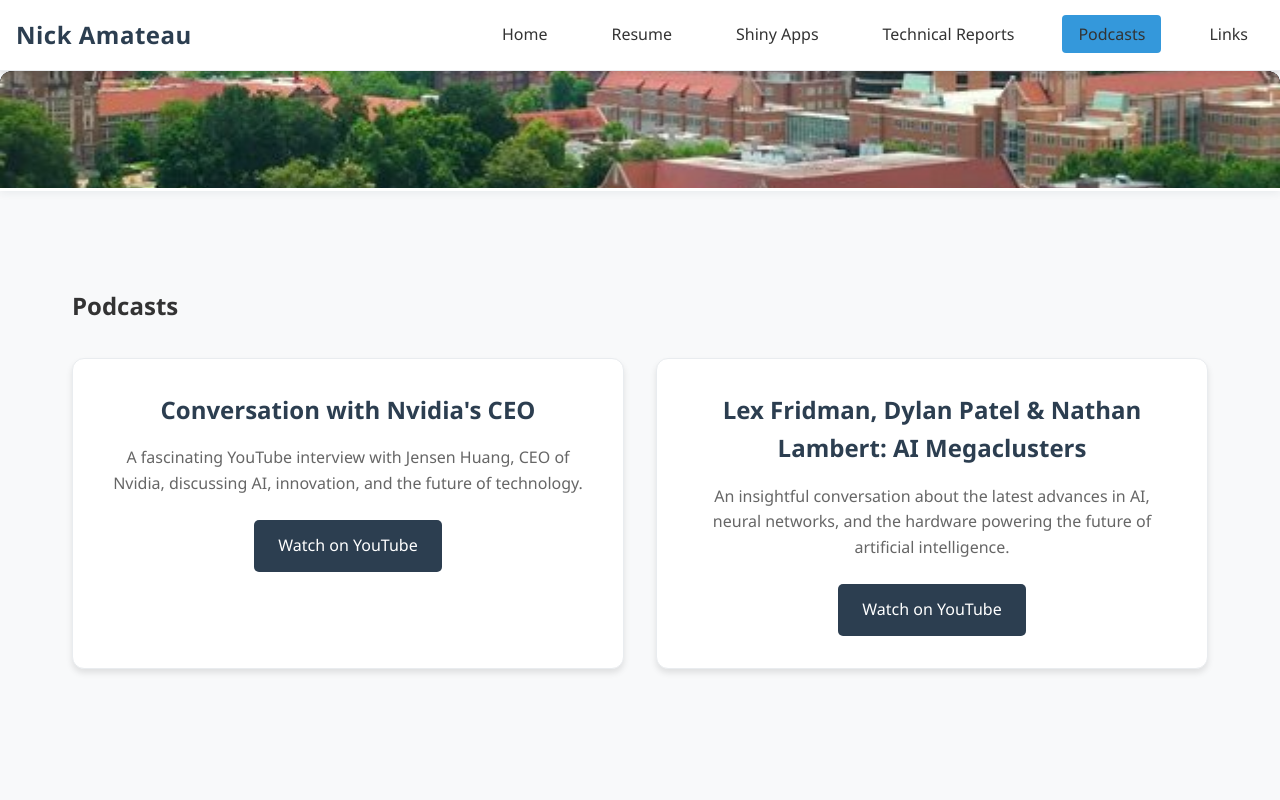
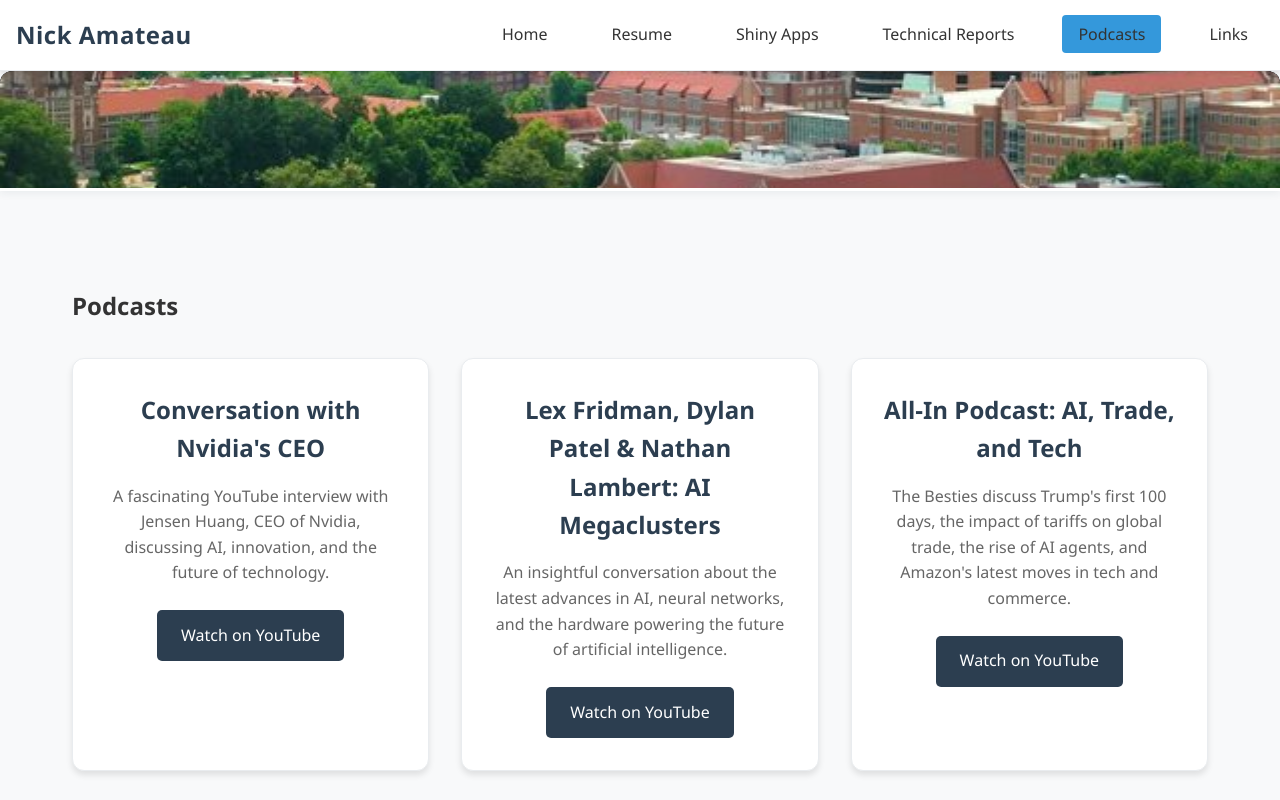
Before and after one commit to nickamateau/personal-website, a plain HTML site: page index.html in a window 1280 px wide. Both pictures are taken after a click on the link "Podcasts". Shown: the top 800 px of the page. Drawn offline with Linux system fonts and the light colour scheme.

Commit message:
Add All-In Podcast episode on AI, trade, and tech to Podcasts section

```diff
--- a/index.html
+++ b/index.html
@@ -219,6 +219,11 @@
     <p>An insightful conversation about the latest advances in AI, neural networks, and the hardware powering the future of artificial intelligence.</p>
     <a href="https://www.youtube.com/watch?v=_1f-o0nqpEI" class="btn" target="_blank" rel="noopener">Watch on YouTube</a>
 </div>
+<div class="project-card">
+    <h3>All-In Podcast: AI, Trade, and Tech</h3>
+    <p>The Besties discuss Trump's first 100 days, the impact of tariffs on global trade, the rise of AI agents, and Amazon's latest moves in tech and commerce.</p>
+    <a href="https://www.youtube.com/watch?v=W960TW79QCI" class="btn" target="_blank" rel="noopener">Watch on YouTube</a>
+</div>
 <!-- Add more podcast links here as you discover them! -->
                 </div>
             </div>
```
